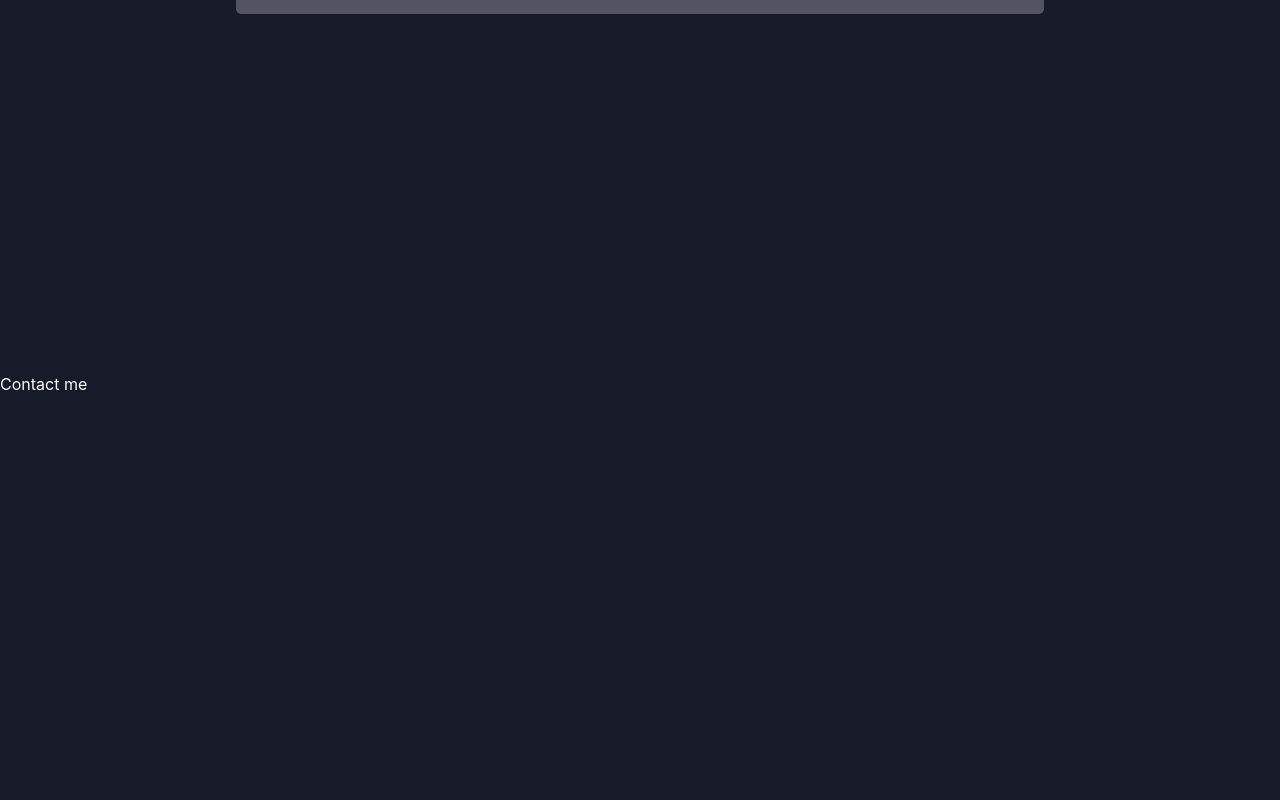
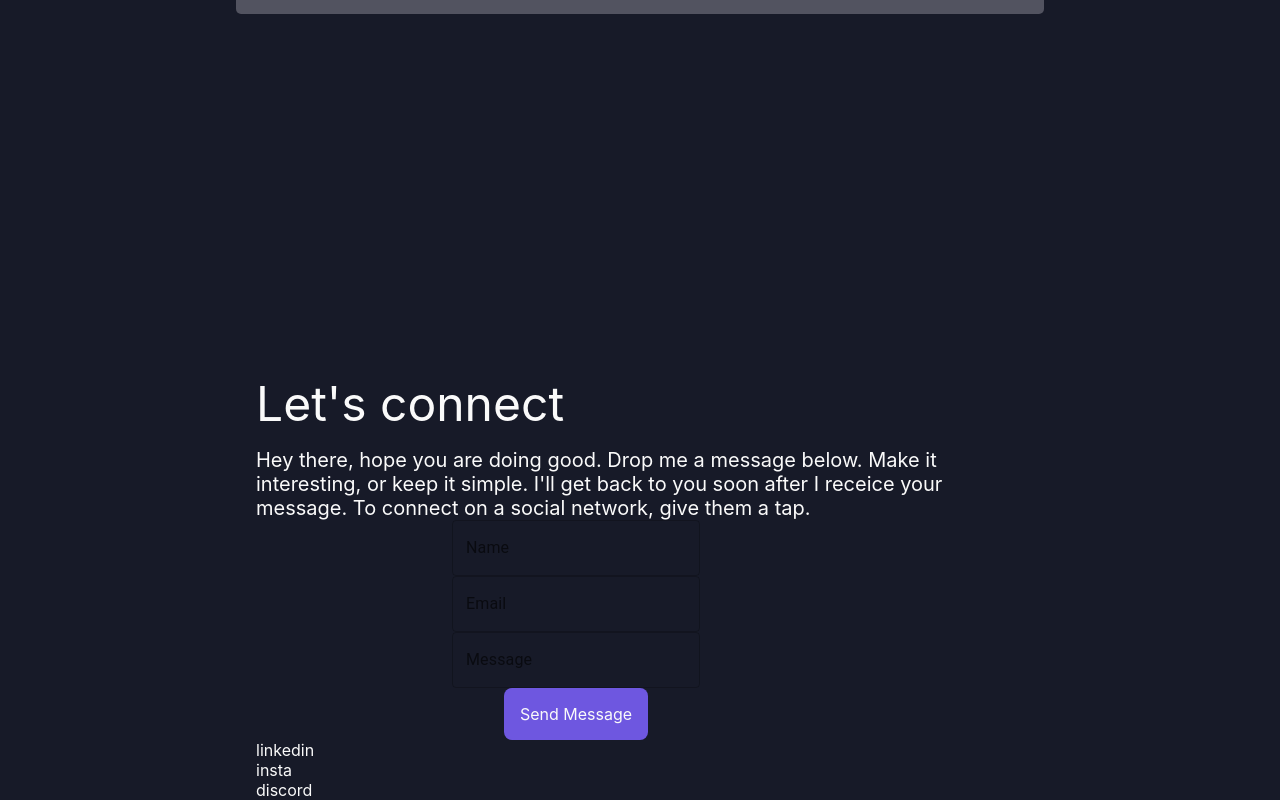
Before and after one commit to SaurabhCha/Saurabh-Chauhan, a React (Create React App) app: page / in a window 1280 px wide. Shown: the part 1956-2756 px from the top of the page. Before the commit the page ends 2350 px from the top, so only its background shows below. Built offline with nearby package versions, Linux system fonts and the light colour scheme.

Commit message:
contact form

```diff
--- a/package.json
+++ b/package.json
@@ -3,6 +3,9 @@
   "version": "0.1.0",
   "private": true,
   "dependencies": {
+    "@emotion/react": "^11.11.1",
+    "@emotion/styled": "^11.11.0",
+    "@mui/material": "^5.14.1",
     "@testing-library/jest-dom": "^5.11.4",
     "@testing-library/react": "^11.1.0",
     "@testing-library/user-event": "^12.1.10",
--- a/src/components/Contact.js
+++ b/src/components/Contact.js
@@ -1,6 +1,69 @@
-import React from "react";
+import React, { useState } from "react";
+import {
+  ConnectMainDiv,
+  TextHeader,
+  TextDiv,
+  ContactFormDiv,
+  SendMessageButton,
+} from "./styles";
+import TextField from "@mui/material/TextField";
 
 function Contact() {
-  return <div>Contact me</div>;
+  const [contact, setContact] = useState({
+    name: "",
+    email: "",
+    message: "",
+  });
+  const handleChange = (e) => {
+    setContact((prevState) => {
+      return { ...prevState, [e.target.name]: e.target.value };
+    });
+  };
+  const handleSubmit = () => {
+    console.log(contact);
+  };
+  return (
+    <ConnectMainDiv>
+      <TextHeader>Let's connect</TextHeader>
+      <TextDiv>
+        Hey there, hope you are doing good. Drop me a message below. Make it
+        interesting, or keep it simple. I'll get back to you soon after I
+        receice your message. To connect on a social network, give them a tap.
+      </TextDiv>
+      <ContactFormDiv>
+        <TextField
+          id="standard-basic"
+          label="Name"
+          variant="outlined"
+          value={contact.name}
+          onChange={handleChange}
+          name="name"
+        />
+        <TextField
+          id="standard-basic"
+          label="Email"
+          variant="outlined"
+          value={contact.email}
+          onChange={handleChange}
+          name="email"
+        />
+        <TextField
+          id="standard-basic"
+          label="Message"
+          variant="outlined"
+          value={contact.message}
+          onChange={handleChange}
+          name="message"
+        />
+
+        <SendMessageButton onClick={handleSubmit}>
+          Send Message
+        </SendMessageButton>
+      </ContactFormDiv>
+      <div>linkedin</div>
+      <div>insta</div>
+      <div>discord</div>
+    </ConnectMainDiv>
+  );
 }
 export default Contact;
--- a/src/components/Home.js
+++ b/src/components/Home.js
@@ -43,7 +43,7 @@ function Home() {
               alt="github"
             />
           </a>
-          <a
+          {/* <a
             href="https://wa.me/+918267930516"
             target="_blank"
             rel="noreferrer"
@@ -53,7 +53,7 @@ function Home() {
               src="/assets/svg/whatsapp.svg"
               alt="whatsapp"
             />
-          </a>
+          </a> */}
         </LinksContainer>
       </IntroDiv>
       <div>
--- a/src/components/styles.js
+++ b/src/components/styles.js
@@ -47,7 +47,7 @@ export const LinksContainer = styled.div`
   margin-top: 30px;
   display: flex;
   justify-content: space-between;
-  width: 100px;
+  width: 70px;
   .svgIcon {
     height: 20px;
     width: auto;
@@ -145,3 +145,28 @@ export const Skill = styled.div`
     box-shadow: 0 6px 12px rgba(0, 0, 0, 0.15);
   }
 `;
+
+export const ConnectMainDiv = styled.div`
+  width: 60vw;
+  display: flex;
+  margin: 0 20vw;
+  flex-direction: column;
+`;
+
+export const ContactFormDiv = styled.div`
+  display: flex;
+  width: 50vw;
+  align-items: center;
+  flex-direction: column;
+`;
+
+export const SendMessageButton = styled.a`
+  text-decoration: none;
+  display: inline-flex;
+  align-items: center;
+  border: none;
+  background-color: rgb(110, 87, 224);
+  padding: 1rem;
+  border-radius: 0.5rem;
+  cursor: pointer;
+`;
--- a/src/global.js
+++ b/src/global.js
@@ -43,9 +43,16 @@ export const GlobalStyles = createGlobalStyle`
   a {
     color: ${({ theme }) => theme.text};
   }
+
+  input{
+    width: 40vw;
+    line-height: 2;
+    border-radius: 0.5rem;
+  }
+
+  textarea{
+    width: 40vw;
+    line-height: 3;
+    border-radius: 0.5rem;
+  }
 `;
-//body
-// display: flex;
-//     flex-direction: column;
-//     align-items: center;
-// font-family: BlinkMacSystemFont, -apple-system, 'Segoe UI', Roboto, Helvetica, Arial, sans-serif;
```
Also changed, not shown: 2 other files (tests, documents, lock files or other folders).
